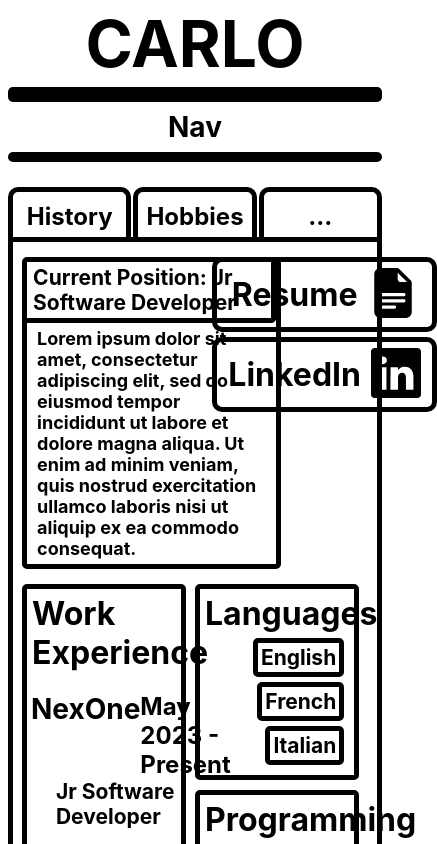
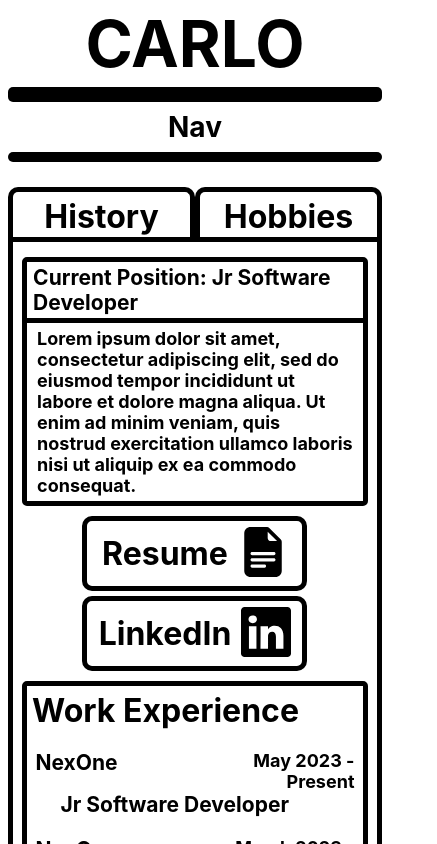
Before and after one commit to Carstal/Portfolio, a Next.js app in the folder nextjs-blog/: page /about in a window 390 px wide. Shown: the top 844 px of the page, 437 px wide, since content can reach past the window. Built offline with nearby package versions, Linux system fonts and the light colour scheme; a web font is replaced by a local one.

Commit message:
about mobile

```diff
--- a/nextjs-blog/pages/about/index.js
+++ b/nextjs-blog/pages/about/index.js
@@ -28,18 +28,18 @@ export default function Home() {
 
           {/* Body Area */}
           <div className={styles.body}>
-            <div className={projects.ProjectTabContainer}>
-              <div className={projects.ProjectTab}>
+            <div className={about.AboutTabContainer}>
+              <div className={about.AboutTab}>
                 History
               </div>
-              <div className={projects.ProjectTab}>
+              <div className={about.AboutTab}>
                 Hobbies
               </div>
-              <div className={projects.ProjectTab}>
+              {/* <div className={projects.ProjectTab}>
                 ...
-              </div>
+              </div> */}
             </div>
-            <div className={projects.ProjectContainer}>
+            <div className={about.AboutContainer}>
                 <div className={about.InfoRow}>
                     <div className={about.BlurbContainer}>
                         <div className={about.BlurbHeader}>Current Position: Jr Software Developer</div>
--- a/nextjs-blog/styles/About.module.css
+++ b/nextjs-blog/styles/About.module.css
@@ -1,3 +1,43 @@
+
+
+.AboutTabContainer {
+    margin-top: 25px;
+    width: 100%;
+    display: flex;
+    flex-direction: row;
+    align-content: end;
+}
+
+.AboutTab {
+    width: 200px;
+    height: 50px;
+    line-height: 50px;
+    text-align: center;
+    border-top: 5px solid black;
+    border-right: 5px solid black;
+    border-left: 5px solid black;
+    border-radius: 10px 10px 0px 0px;
+    font-size: 32px;
+    font-weight: bold;
+}
+
+.AboutTab:hover {
+    cursor: pointer;
+    background-color: blueviolet;
+}
+
+.AboutContainer {
+    width: 100%;
+    height: fit-content;
+    border: 5px solid black;
+    border-radius: 0px 25px 25px 25px;
+    margin-bottom: 25px;
+    display: flex;
+    flex-direction: row;
+    flex-wrap: wrap;
+    justify-content: center;
+}
+
 .InfoRow {
     width: 95%;
     margin: 10px auto 0px;
@@ -119,3 +159,65 @@
     font-size: 21px;
     font-weight: bold;
 }
+
+@media (max-width: 925px) {
+    .InfoRow {
+        flex-direction: column;
+    }
+
+    .BlurbContainer,
+    .LeftSide,
+    .RightSide,
+    .Work {
+        width: 100%;
+    }
+
+    .ResumeContainer {
+        width: 100%;
+        flex-direction: row;
+        justify-content: space-around;
+    }
+
+    .BlurbHeader {
+        width: fit-content;
+    }
+}
+
+@media (max-width:500px) {
+
+    .ResumeContainer {
+        width: 100%;
+        flex-direction: column;
+        justify-content: center;
+    }
+
+    .AboutTab {
+        width: 50%;
+    }
+
+    .AboutTabContainer {
+        justify-content: space-between;
+    }
+
+    .AboutContainer {
+        min-width: 325px;
+        border-radius: 0px 0px 25px 25px;
+    }
+
+    .BlurbHeader {
+        width: 100%;
+        border-right: 0px;
+        border-radius: 0px;
+    }
+
+    .Company {
+        font-size: 21px;
+        width: 60%;
+    }
+
+    .Date {
+        font-size: 18px;
+        text-align: end;
+        width: 40%;
+    }
+}
```
